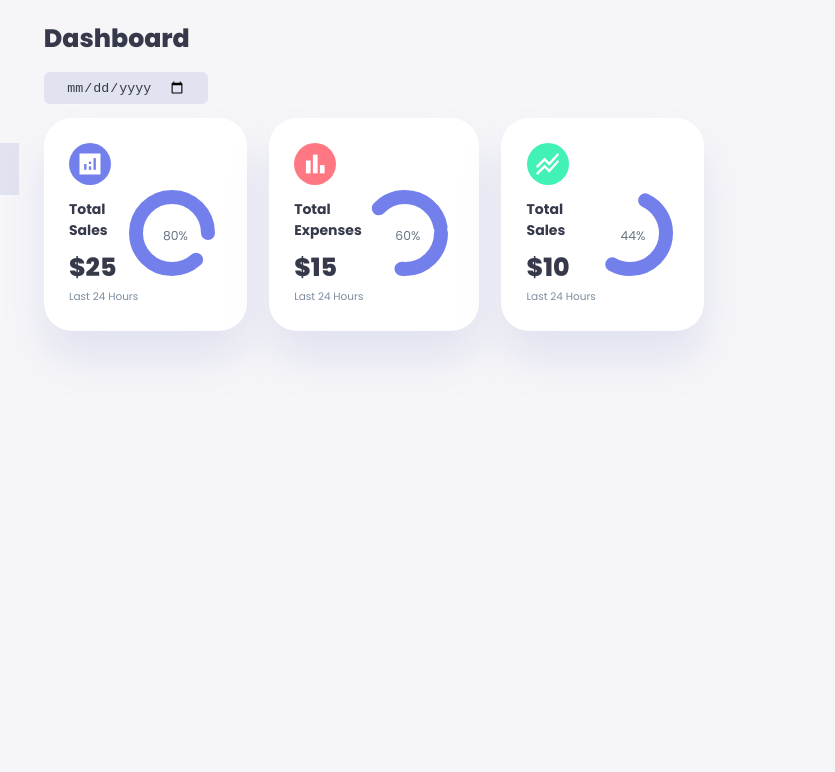
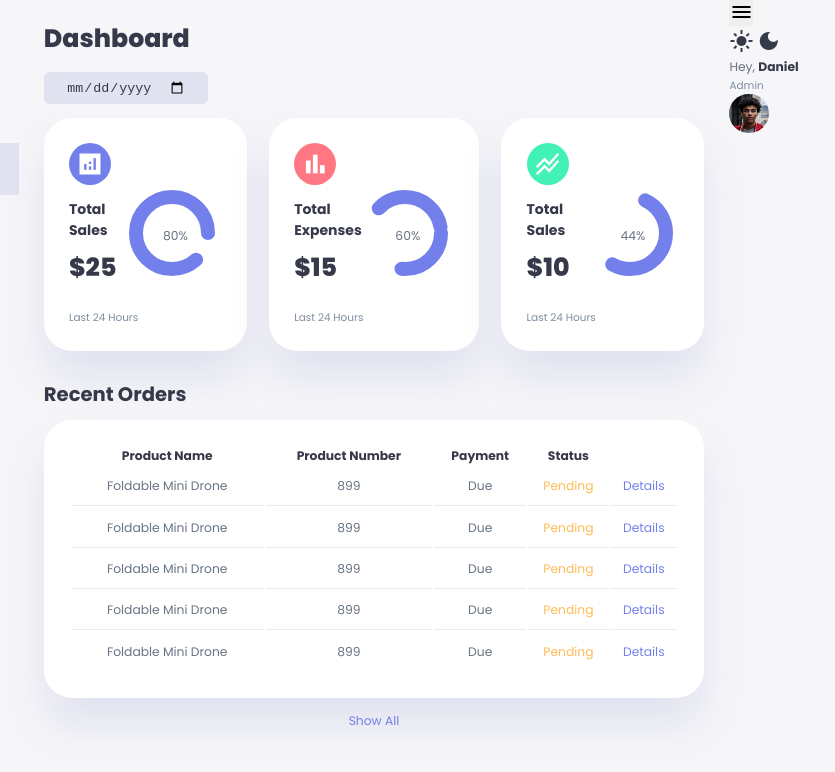
Before and after one commit to Lelabeshidze/admin-dashboard, a plain HTML site: page index.html in a window 1280 px wide. Shown: the full height of the page, 203-1038 px from the left. Drawn offline with Linux system fonts and the light colour scheme.

Commit message:
profile section markup

```diff
--- a/index.html
+++ b/index.html
@@ -131,7 +131,80 @@
           </div>
           <!-- end of income -->
         </div>
+        <!-- end of insights -->
+        <div class="recent-orders">
+          <h2>Recent Orders</h2>
+          <table>
+            <thead>
+              <tr>
+                <th>Product Name</th>
+                <th>Product Number</th>
+                <th>Payment</th>
+                <th>Status</th>
+              </tr>
+            </thead>
+            <tbody>
+              <tr>
+                <td>Foldable Mini Drone</td>
+                <td>899</td>
+                <td>Due</td>
+                <td class="warning">Pending</td>
+                <td class="primary">Details</td>
+              </tr>
+              <tr>
+                <td>Foldable Mini Drone</td>
+                <td>899</td>
+                <td>Due</td>
+                <td class="warning">Pending</td>
+                <td class="primary">Details</td>
+              </tr>
+              <tr>
+                <td>Foldable Mini Drone</td>
+                <td>899</td>
+                <td>Due</td>
+                <td class="warning">Pending</td>
+                <td class="primary">Details</td>
+              </tr>
+              <tr>
+                <td>Foldable Mini Drone</td>
+                <td>899</td>
+                <td>Due</td>
+                <td class="warning">Pending</td>
+                <td class="primary">Details</td>
+              </tr>
+              <tr>
+                <td>Foldable Mini Drone</td>
+                <td>899</td>
+                <td>Due</td>
+                <td class="warning">Pending</td>
+                <td class="primary">Details</td>
+              </tr>
+            </tbody>
+          </table>
+          <a href="#">Show All</a>
+        </div>
       </main>
+      <!-- End of Main -->
+      <div class="right">
+        <div class="top">
+          <button id="menu-btn">
+            <span class="material-icons-sharp"> menu </span>
+          </button>
+          <div class="theme-toggler">
+            <span class="material-icons-sharp"> light_mode </span>
+            <span class="material-icons-sharp"> dark_mode </span>
+          </div>
+          <div class="profile">
+            <div class="info">
+              <p>Hey, <b>Daniel</b></p>
+              <small class="text-muted">Admin</small>
+            </div>
+            <div class="profile-photo">
+              <img src="./Images/profile-1.jpg" alt="" />
+            </div>
+          </div>
+        </div>
+      </div>
     </div>
 
     <script src="index.js"></script>
--- a/style.css
+++ b/style.css
@@ -286,3 +286,42 @@ main .insights .progress .number {
   justify-content: center;
   align-items: center;
 }
+
+main .insights small {
+  margin-top: 1.6rem;
+  display: block;
+}
+
+/* ====Recent Orders==== */
+main .recent-orders {
+  margin-top: 2rem;
+}
+main .recent-orders h2 {
+  margin-bottom: 0.8rem;
+}
+main .recent-orders table {
+  background-color: var(--color-white);
+  width: 100%;
+  border-radius: var(--card-border-radius);
+  padding: var(--card-padding);
+  text-align: center;
+  box-shadow: var(--box-shadow);
+  transition: all 300ms ease;
+}
+main .recent-orders table:hover {
+  box-shadow: none;
+}
+main table tbody td {
+  height: 2.8rem;
+  border-bottom: 1px solid var(--color-light);
+  color: var(--color-dark-variant);
+}
+main table tbody tr:last-child td {
+  border: none;
+}
+main .recent-orders a {
+  text-align: center;
+  display: block;
+  margin: 1rem auto;
+  color: var(--color-primary);
+}
```
